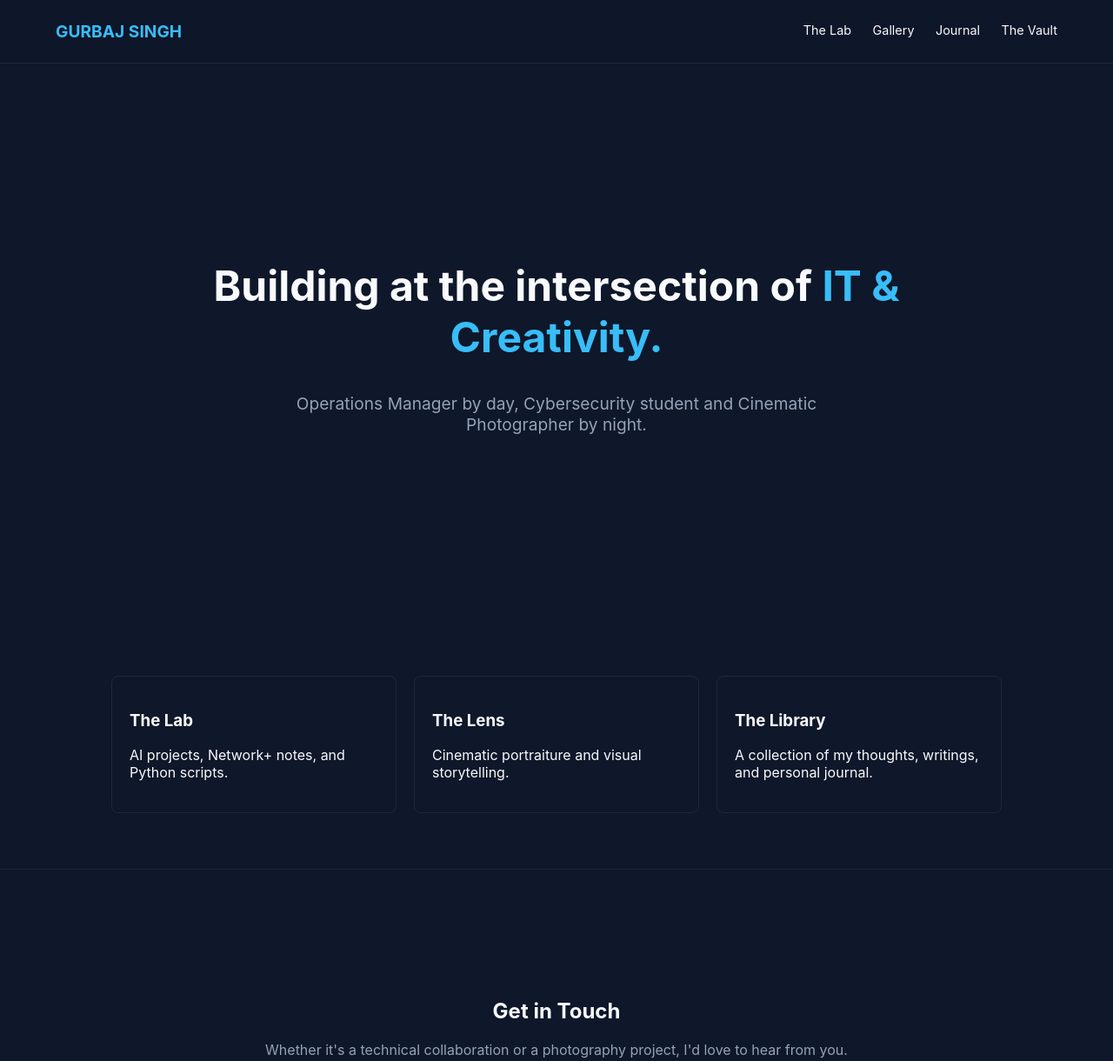
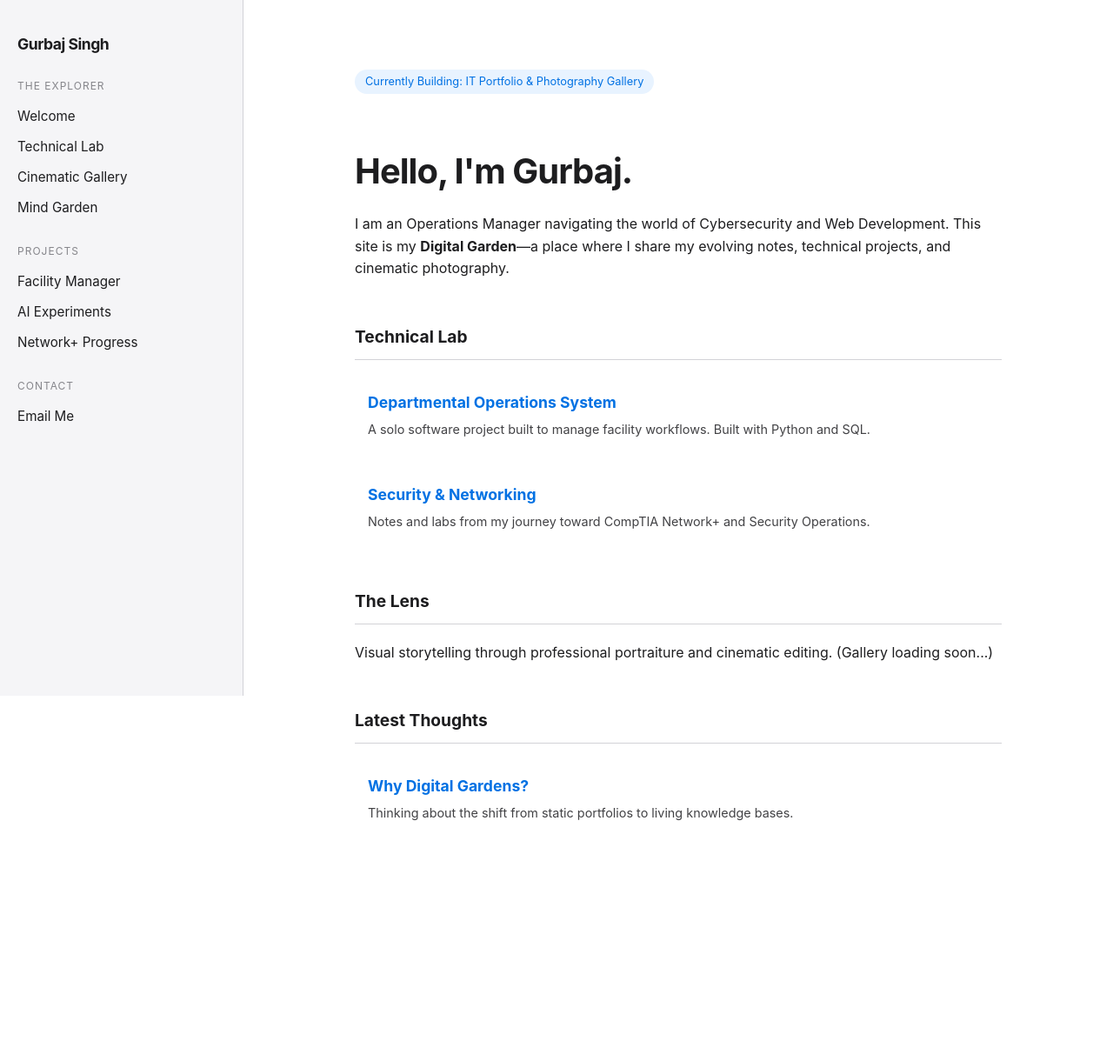
Before and after one commit to gurbajsangha/my-portfolio, a plain HTML site: page index.html in a window 1280 px wide. Shown: the top 1220 px of the page at 87% size. After the commit the page ends 1061 px from the top, so only its background shows below. Drawn offline with Linux system fonts and the light colour scheme.

Commit message:
Revamp index.html for Digital Garden theme
Updated the title and modified the layout and styling for a digital garden theme. Enhanced navigation and content sections for better organization.

```diff
--- a/index.html
+++ b/index.html
@@ -3,62 +3,140 @@
 <head>
     <meta charset="UTF-8">
     <meta name="viewport" content="width=device-width, initial-scale=1.0">
-    <title>Gurbaj Singh | Portfolio</title>
+    <title>Gurbaj Singh | Digital Garden</title>
     <style>
-        :root { --bg: #0f172a; --text: #f8fafc; --accent: #38bdf8; }
-        body { background: var(--bg); color: var(--text); font-family: 'Inter', sans-serif; margin: 0; }
+        :root {
+            --bg: #ffffff;
+            --sidebar-bg: #f5f5f7;
+            --text: #1d1d1f;
+            --accent: #0071e3;
+            --border: #d2d2d7;
+        }
 
-        nav { display: flex; justify-content: space-between; padding: 1.5rem 5%; background: rgba(15, 23, 42, 0.9); position: sticky; top: 0; border-bottom: 1px solid #1e293b; }
-        .logo { font-weight: bold; font-size: 1.2rem; color: var(--accent); }
-        .nav-links a { color: var(--text); text-decoration: none; margin-left: 20px; font-size: 0.9rem; transition: color 0.3s; }
-        .nav-links a:hover { color: var(--accent); }
+        body {
+            margin: 0;
+            font-family: -apple-system, BlinkMacSystemFont, "Segoe UI", Roboto, Helvetica, Arial, sans-serif;
+            background-color: var(--bg);
+            color: var(--text);
+            display: flex;
+        }
 
-        .hero { height: 80vh; display: flex; flex-direction: column; align-items: center; justify-content: center; text-align: center; padding: 0 10%; }
-        h1 { font-size: 3rem; margin-bottom: 1rem; }
-        .subtitle { font-size: 1.2rem; color: #94a3b8; max-width: 600px; }
+        /* Sidebar - The "Garden Index" */
+        nav {
+            width: 280px;
+            height: 100vh;
+            background: var(--sidebar-bg);
+            border-right: 1px solid var(--border);
+            position: fixed;
+            padding: 40px 20px;
+            box-sizing: border-box;
+            overflow-y: auto;
+        }
 
-        .section-preview { display: grid; grid-template-columns: repeat(auto-fit, minmax(250px, 1fr)); gap: 20px; padding: 5% 10%; }
-        .card { border: 1px solid #1e293b; padding: 20px; border-radius: 8px; transition: transform 0.3s; cursor: pointer; }
-        .card:hover { transform: translateY(-5px); border-color: var(--accent); }
+        .nav-header { font-weight: 700; font-size: 1.1rem; margin-bottom: 30px; letter-spacing: -0.5px; }
+
+        .nav-group { margin-bottom: 25px; }
+        .nav-group-title { font-size: 0.75rem; color: #86868b; text-transform: uppercase; letter-spacing: 1px; margin-bottom: 10px; }
+
+        .nav-link {
+            display: block;
+            text-decoration: none;
+            color: var(--text);
+            padding: 8px 0;
+            font-size: 0.95rem;
+            transition: color 0.2s;
+        }
+        .nav-link:hover { color: var(--accent); }
+
+        /* Main Content Area */
+        main {
+            margin-left: 280px;
+            padding: 80px 10%;
+            max-width: 800px;
+            line-height: 1.6;
+        }
+
+        h1 { font-size: 2.5rem; letter-spacing: -1px; margin-bottom: 10px; }
+        .status-tag { display: inline-block; background: #e8f3ff; color: var(--accent); padding: 4px 12px; border-radius: 20px; font-size: 0.8rem; margin-bottom: 30px; }
+
+        .garden-section { margin-top: 50px; }
+        .garden-section h2 { font-size: 1.2rem; border-bottom: 1px solid var(--border); padding-bottom: 10px; margin-bottom: 20px; }
+
+        .entry-card {
+            margin-bottom: 20px;
+            padding: 15px;
+            border-radius: 8px;
+            transition: background 0.2s;
+            cursor: pointer;
+        }
+        .entry-card:hover { background: var(--sidebar-bg); }
+        .entry-card h3 { margin: 0 0 5px 0; font-size: 1.1rem; color: var(--accent); }
+        .entry-card p { margin: 0; color: #424245; font-size: 0.9rem; }
+
+        /* Mobile Adjustments */
+        @media (max-width: 768px) {
+            body { flex-direction: column; }
+            nav { width: 100%; height: auto; position: relative; border-right: none; border-bottom: 1px solid var(--border); }
+            main { margin-left: 0; padding: 40px 5%; }
+        }
     </style>
 </head>
 <body>
 
     <nav>
-        <div class="logo">GURBAJ SINGH</div>
-        <div class="nav-links">
-            <a href="#lab">The Lab</a>
-            <a href="#gallery">Gallery</a>
-            <a href="#journal">Journal</a>
-            <a href="/vault">The Vault</a>
+        <div class="nav-header">Gurbaj Singh</div>
+
+        <div class="nav-group">
+            <div class="nav-group-title">The Explorer</div>
+            <a href="#about" class="nav-link">Welcome</a>
+            <a href="#lab" class="nav-link">Technical Lab</a>
+            <a href="#gallery" class="nav-link">Cinematic Gallery</a>
+            <a href="#journal" class="nav-link">Mind Garden</a>
+        </div>
+
+        <div class="nav-group">
+            <div class="nav-group-title">Projects</div>
+            <a href="#" class="nav-link">Facility Manager</a>
+            <a href="#" class="nav-link">AI Experiments</a>
+            <a href="#" class="nav-link">Network+ Progress</a>
+        </div>
+
+        <div class="nav-group">
+            <div class="nav-group-title">Contact</div>
+            <a href="mailto:gurbaj@gurbajsangha.com" class="nav-link">Email Me</a>
         </div>
     </nav>
 
-    <div class="hero">
-        <h1>Building at the intersection of <span style="color: var(--accent);">IT & Creativity.</span></h1>
-        <p class="subtitle">Operations Manager by day, Cybersecurity student and Cinematic Photographer by night.</p>
-    </div>
+    <main>
+        <div class="status-tag">Currently Building: IT Portfolio & Photography Gallery</div>
+        <h1>Hello, I'm Gurbaj.</h1>
+        <p>I am an Operations Manager navigating the world of Cybersecurity and Web Development. This site is my <strong>Digital Garden</strong>—a place where I share my evolving notes, technical projects, and cinematic photography.</p>
 
-    <div class="section-preview">
-        <div class="card">
-            <h3>The Lab</h3>
-            <p>AI projects, Network+ notes, and Python scripts.</p>
-        </div>
-        <div class="card">
-            <h3>The Lens</h3>
-            <p>Cinematic portraiture and visual storytelling.</p>
-        </div>
-        <div class="card">
-            <h3>The Library</h3>
-            <p>A collection of my thoughts, writings, and personal journal.</p>
-        </div>
-    </div>
-<section id="contact" style="padding: 10% 10%; text-align: center; border-top: 1px solid #1e293b;">
-    <h2>Get in Touch</h2>
-    <p style="color: #94a3b8;">Whether it's a technical collaboration or a photography project, I'd love to hear from you.</p>
-    <a href="mailto:gurbaj@gurbajsangha.com" style="display: inline-block; padding: 12px 24px; background: #38bdf8; color: #0f172a; text-decoration: none; border-radius: 5px; font-weight: bold; margin-top: 20px;">
-        Send an Email
-    </a>
-</section>
+        <section id="lab" class="garden-section">
+            <h2>Technical Lab</h2>
+            <div class="entry-card">
+                <h3>Departmental Operations System</h3>
+                <p>A solo software project built to manage facility workflows. Built with Python and SQL.</p>
+            </div>
+            <div class="entry-card">
+                <h3>Security & Networking</h3>
+                <p>Notes and labs from my journey toward CompTIA Network+ and Security Operations.</p>
+            </div>
+        </section>
+
+        <section id="gallery" class="garden-section">
+            <h2>The Lens</h2>
+            <p>Visual storytelling through professional portraiture and cinematic editing. (Gallery loading soon...)</p>
+        </section>
+
+        <section id="journal" class="garden-section">
+            <h2>Latest Thoughts</h2>
+            <div class="entry-card">
+                <h3>Why Digital Gardens?</h3>
+                <p>Thinking about the shift from static portfolios to living knowledge bases.</p>
+            </div>
+        </section>
+    </main>
+
 </body>
 </html>
```
